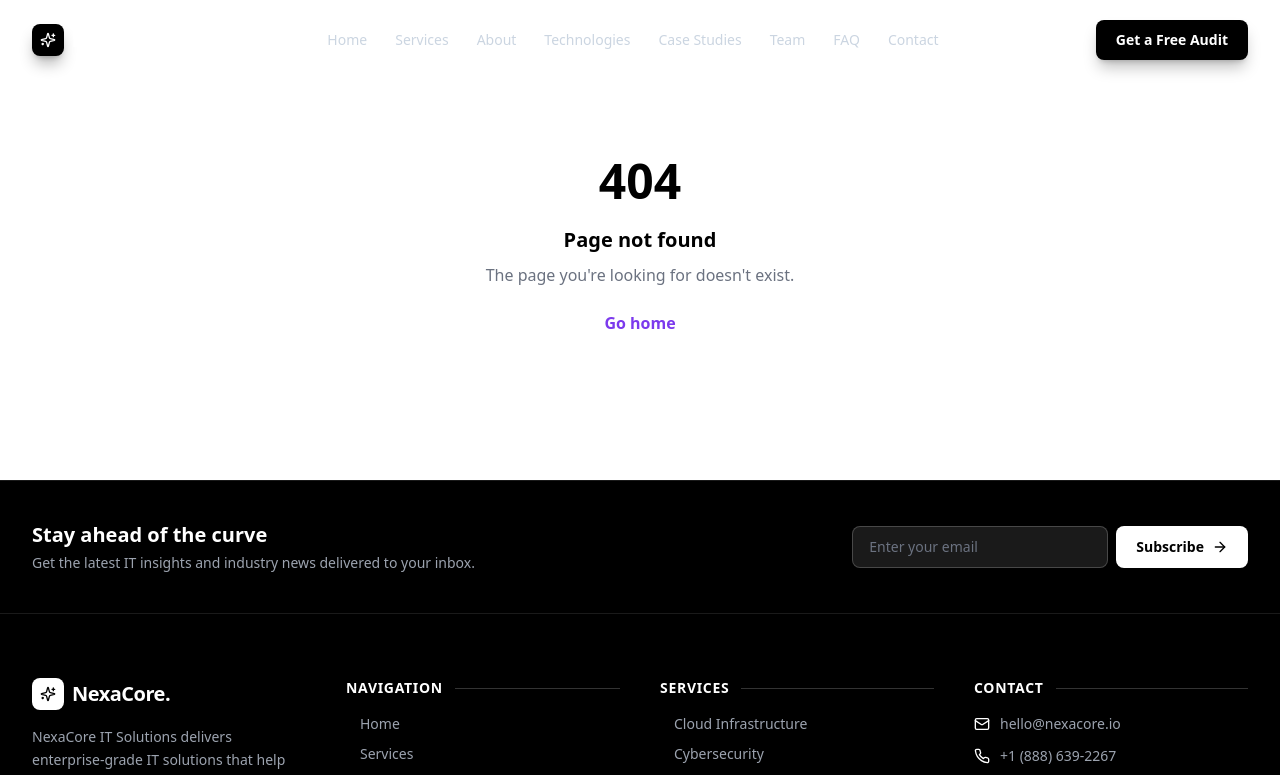
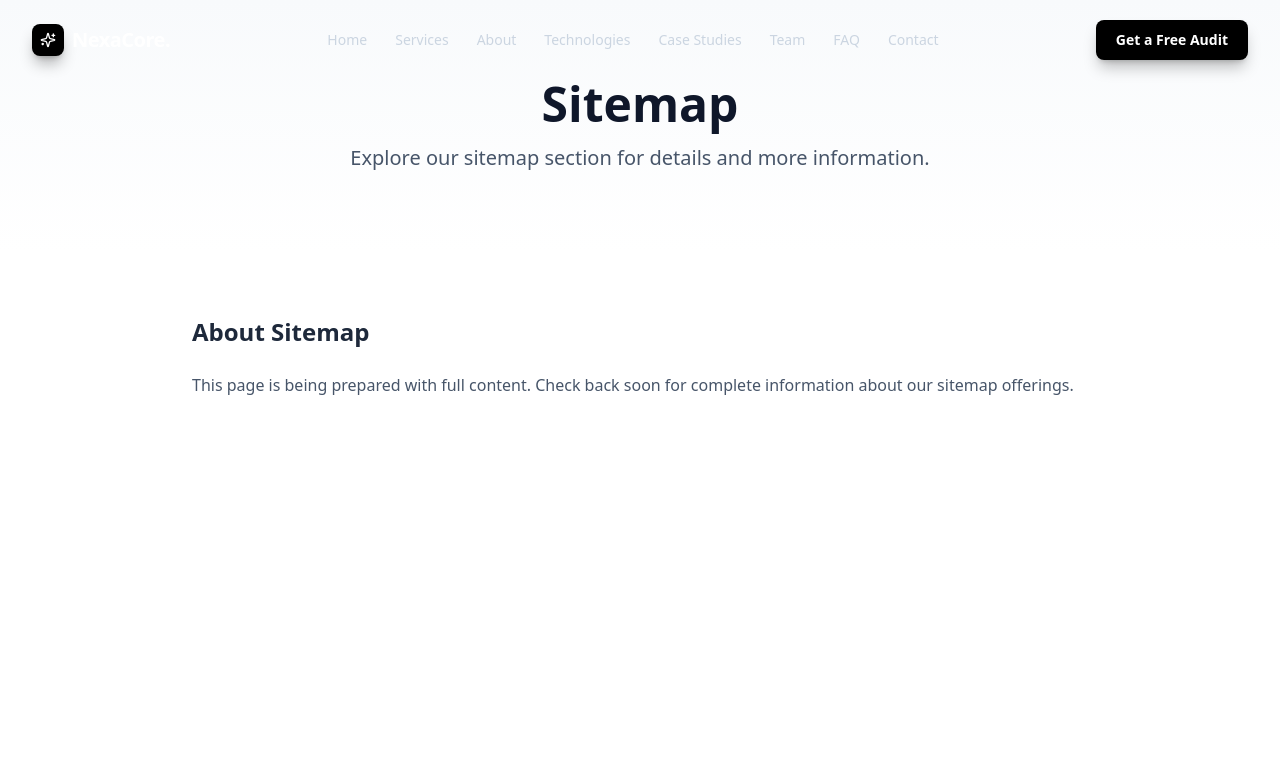
Before and after one commit to ranaasad01/atomic-create-a-it-services-company-website-519784a1, a Next.js app: page /sitemap in a window 1280 px wide. Before the commit this address had no page. Shown: the top 775 px of the page. Built offline with nearby package versions, Linux system fonts and the light colour scheme.

Commit message:
style(page): add red color to hero heading
Apply inline color style (#eb0000) to the main hero h1 element to override default text-white color

```diff
--- a/app/page.tsx
+++ b/app/page.tsx
@@ -334,6 +334,7 @@
             animate="visible"
             variants={fadeInUp}
             className="text-5xl sm:text-6xl lg:text-7xl font-extrabold text-white leading-tight tracking-tight mb-6"
+          style={{ color: "#eb0000" }}
           >
             Engineering the Future
             <br />
--- /dev/null
+++ b/app/privacy/page.tsx
@@ -0,0 +1,27 @@
+export default function PrivacyPage() {
+  return (
+    <main className="min-h-screen">
+      <section className="py-20 px-6 bg-gradient-to-b from-slate-50 to-white">
+        <div className="max-w-4xl mx-auto text-center">
+          <h1 className="text-4xl md:text-5xl font-bold text-slate-900 mb-4">
+            Privacy
+          </h1>
+          <p className="text-xl text-slate-600 max-w-2xl mx-auto">
+            Explore our privacy section for details and more information.
+          </p>
+        </div>
+      </section>
+      <section className="py-16 px-6">
+        <div className="max-w-4xl mx-auto">
+          <h2 className="text-2xl font-semibold text-slate-800 mb-6">
+            About Privacy
+          </h2>
+          <p className="text-slate-600 leading-relaxed">
+            This page is being prepared with full content. Check back soon for
+            complete information about our privacy offerings.
+          </p>
+        </div>
+      </section>
+    </main>
+  );
+}
--- /dev/null
+++ b/app/sitemap/page.tsx
@@ -0,0 +1,27 @@
+export default function SitemapPage() {
+  return (
+    <main className="min-h-screen">
+      <section className="py-20 px-6 bg-gradient-to-b from-slate-50 to-white">
+        <div className="max-w-4xl mx-auto text-center">
+          <h1 className="text-4xl md:text-5xl font-bold text-slate-900 mb-4">
+            Sitemap
+          </h1>
+          <p className="text-xl text-slate-600 max-w-2xl mx-auto">
+            Explore our sitemap section for details and more information.
+          </p>
+        </div>
+      </section>
+      <section className="py-16 px-6">
+        <div className="max-w-4xl mx-auto">
+          <h2 className="text-2xl font-semibold text-slate-800 mb-6">
+            About Sitemap
+          </h2>
+          <p className="text-slate-600 leading-relaxed">
+            This page is being prepared with full content. Check back soon for
+            complete information about our sitemap offerings.
+          </p>
+        </div>
+      </section>
+    </main>
+  );
+}
--- /dev/null
+++ b/app/terms/page.tsx
@@ -0,0 +1,27 @@
+export default function TermsPage() {
+  return (
+    <main className="min-h-screen">
+      <section className="py-20 px-6 bg-gradient-to-b from-slate-50 to-white">
+        <div className="max-w-4xl mx-auto text-center">
+          <h1 className="text-4xl md:text-5xl font-bold text-slate-900 mb-4">
+            Terms
+          </h1>
+          <p className="text-xl text-slate-600 max-w-2xl mx-auto">
+            Explore our terms section for details and more information.
+          </p>
+        </div>
+      </section>
+      <section className="py-16 px-6">
+        <div className="max-w-4xl mx-auto">
+          <h2 className="text-2xl font-semibold text-slate-800 mb-6">
+            About Terms
+          </h2>
+          <p className="text-slate-600 leading-relaxed">
+            This page is being prepared with full content. Check back soon for
+            complete information about our terms offerings.
+          </p>
+        </div>
+      </section>
+    </main>
+  );
+}
```
Also changed, not shown: 2 other files (tests, documents, lock files or other folders).
